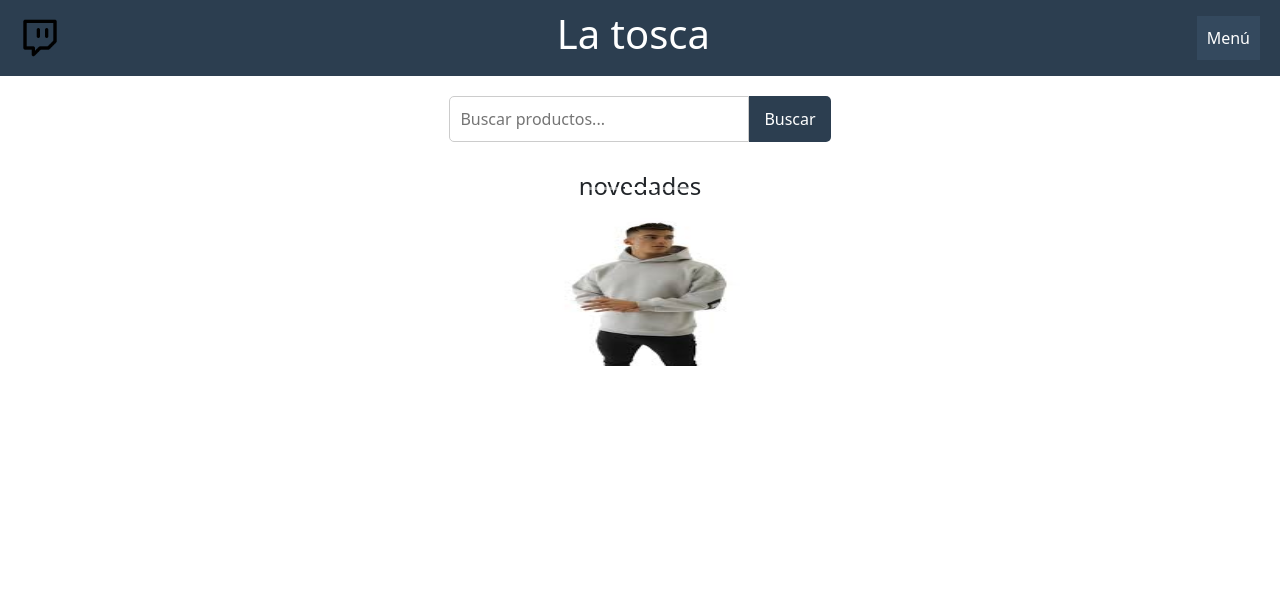
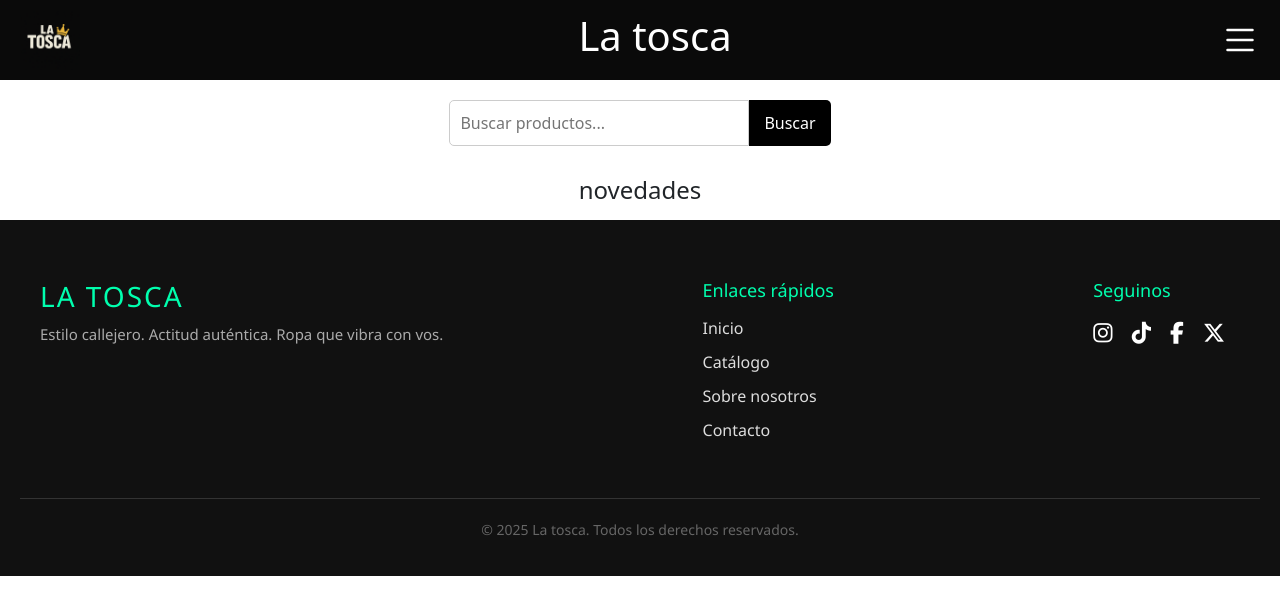
Before and after one commit to la-toscaa/maqueta, a plain HTML site: page index.html in a window 1280 px wide. Drawn offline with nearby package versions, Linux system fonts and the light colour scheme.

Commit message:
cambio de colores y formulario

```diff
--- a/estilos/style.css
+++ b/estilos/style.css
@@ -8,7 +8,7 @@
     background-color: #f9f9f9;
   }
   header {
-    background-color: #2c3e50;
+    background-color: #0a0a0a;
     color: white;
     display: flex;
     align-items: center;
@@ -21,7 +21,7 @@
     flex: 1;
   }
   .logo img {
-    height: 40px;
+    height: 60px;
     margin-right: 10px;
   }
   .logo h1 {
@@ -33,13 +33,14 @@
     display: inline-block;
   }
   .menu button {
-    background-color: #34495e;
+    background-color: #0a0a0a;
     color: white;
     padding: 10px;
     border: none;
     cursor: pointer;
     font-size: 16px;
   }
+
   .menu-contenido {
     display: none;
     position: absolute;
@@ -75,7 +76,7 @@
   .buscador button {
     padding: 10px 15px;
     border: none;
-    background-color: #2c3e50;
+    background-color: #000000;
     color: white;
     border-radius: 0 5px 5px 0;
     cursor: pointer;
@@ -97,3 +98,144 @@
     background-color: black;
     height: 150px;
 }
+
+
+/* formularrio*/
+
+
+.body_contacto {
+  font-family: Arial, sans-serif;
+  background-color: #ffffff;
+  display: flex;
+  justify-content: center;
+}
+
+.registro {
+  background-color: #000000;
+  padding: 40px;
+  border-radius: 16px;
+  box-shadow: 0 8px 16px rgba(0, 0, 0, 0.1);
+  width: 100%;
+  max-width: 400px;
+  text-align: center;
+}
+
+.registro h1 {
+  text-align: center;
+  margin-bottom: 24px;
+  color: #00ffae;
+  text-transform: capitalize;
+}
+
+.controles {
+  width: 100%;
+  padding: 12px 16px;
+  margin-bottom: 16px;
+  border: 1px solid #ccc;
+  border-radius: 8px;
+  font-size: 16px;
+  box-sizing: border-box;
+  transition: border-color 0.3s;
+}
+
+.controles:focus {
+  border-color: #042b55;
+  outline: none;
+}
+
+.boton {
+  width: 100%;
+  padding: 12px 16px;
+  background-color: #129b6f;
+  ;
+  color: white;
+  border: none;
+  border-radius: 8px;
+  font-size: 16px;
+  cursor: pointer;
+  transition: background-color 0.3s;
+}
+
+.boton:hover {
+  background-color: #0056b3;
+}
+
+
+/* footer */
+
+.footer {
+  background: #111;
+  color: #fff;
+  padding: 60px 20px 20px;
+  font-family: 'Segoe UI', sans-serif;
+}
+
+.footer-container {
+  display: flex;
+  flex-wrap: wrap;
+  justify-content: space-between;
+  max-width: 1200px;
+  margin: auto;
+  gap: 40px;
+}
+
+.footer-brand h2 {
+  font-size: 28px;
+  color: #00ffae;
+  text-transform: uppercase;
+  letter-spacing: 2px;
+}
+
+.footer-brand p {
+  margin-top: 10px;
+  color: #aaa;
+  font-size: 15px;
+}
+
+.footer-links h3,
+.footer-social h3 {
+  font-size: 18px;
+  margin-bottom: 15px;
+  color: #00ffae;
+}
+
+.footer-links ul {
+  list-style: none;
+  padding: 0;
+}
+
+.footer-links ul li {
+  margin-bottom: 10px;
+}
+
+.footer-links ul li a {
+  color: #ddd;
+  text-decoration: none;
+  transition: color 0.3s;
+}
+
+.footer-links ul li a:hover {
+  color: #00ffae;
+}
+
+.social-icons a {
+  display: inline-block;
+  margin-right: 15px;
+  font-size: 22px;
+  color: #fff;
+  transition: transform 0.3s, color 0.3s;
+}
+
+.social-icons a:hover {
+  transform: scale(1.2);
+  color: #00ffae;
+}
+
+.footer-bottom {
+  text-align: center;
+  margin-top: 40px;
+  font-size: 14px;
+  color: #666;
+  border-top: 1px solid #333;
+  padding-top: 20px;
+}
--- a/index.html
+++ b/index.html
@@ -4,19 +4,23 @@
     <meta charset="UTF-8">
     <meta name="viewport" content="width=device-width, initial-scale=1.0">
     <title>La tosca</title>
-    <link rel="icon" src = "imagenes/8666627_twitch_icon.png" type="png/icon">
+    <link rel="icon" href = "imagenes/logo/9A8210DD-DBA8-4246-82EE-9C152BEB1E00.PNG" type="image/icon">
     <link rel="stylesheet" href="estilos/style.css">
     <link href="https://cdn.jsdelivr.net/npm/bootstrap@5.3.0/dist/css/bootstrap.min.css" rel="stylesheet">
+    <link rel="stylesheet" href="https://cdnjs.cloudflare.com/ajax/libs/font-awesome/6.5.0/css/all.min.css">
+
 </head>
 <body>
-    <body>
+
         <header>
           <div class="logo">
-            <img src="imagenes/8666627_twitch_icon.png" alt="Logo de la tienda">
+            <img src="imagenes/logo/9A8210DD-DBA8-4246-82EE-9C152BEB1E00.PNG" alt="Logo de la tienda">
             <h1>La tosca</h1>
           </div>
           <div class="menu">
-            <button>Menú</button>
+            <svg xmlns="http://www.w3.org/2000/svg" width="40" height="50px" fill="currentColor" class="bi bi-list" viewBox="0 0 16 16">
+              <path fill-rule="evenodd" d="M2.5 12a.5.5 0 0 1 .5-.5h10a.5.5 0 0 1 0 1H3a.5.5 0 0 1-.5-.5m0-4a.5.5 0 0 1 .5-.5h10a.5.5 0 0 1 0 1H3a.5.5 0 0 1-.5-.5m0-4a.5.5 0 0 1 .5-.5h10a.5.5 0 0 1 0 1H3a.5.5 0 0 1-.5-.5"/>
+            </svg>
             <div class="menu-contenido">
               <a href="index.html">Inicio</a>
               <a href="productos.html">Productos</a>
@@ -32,7 +36,7 @@
         </div>
 
         <h2 class="carrusel-titulo">novedades</h2>
-
+        <!--
         <div id="carouselExampleIndicators" class="carousel slide mx-auto" data-bs-ride="carousel" data-bs-interval="3000" style="max-width: 350px;">
           <div class="carrusel-inner">
             <div class="carousel-item active">
@@ -59,6 +63,42 @@
             <span class="visually-hidden">Siguiente</span>
           </button>
         </div>
+        -->
+
+
+        <footer class="footer">
+          <div class="footer-container">
+            <div class="footer-brand">
+              <h2>La tosca</h2>
+              <p>Estilo callejero. Actitud auténtica. Ropa que vibra con vos.</p>
+            </div>
+
+            <div class="footer-links">
+              <h3>Enlaces rápidos</h3>
+              <ul>
+                <li><a href="index.html">Inicio</a></li>
+                <li><a href="productos.html">Catálogo</a></li>
+                <li><a href="sobre_nosotros.html">Sobre nosotros</a></li>
+                <li><a href="contacto.html">Contacto</a></li>
+              </ul>
+            </div>
+
+            <div class="footer-social">
+              <h3>Seguinos</h3>
+              <div class="social-icons">
+                <a href="#"><i class="fab fa-instagram"></i></a>
+                <a href="#"><i class="fab fa-tiktok"></i></a>
+                <a href="#"><i class="fab fa-facebook-f"></i></a>
+                <a href="#"><i class="fab fa-x-twitter"></i></a>
+              </div>
+            </div>
+          </div>
+
+          <div class="footer-bottom">
+            <p>&copy; 2025 La tosca. Todos los derechos reservados.</p>
+          </div>
+        </footer>
+
 
         <script src="https://cdn.jsdelivr.net/npm/bootstrap@5.3.0/dist/js/bootstrap.bundle.min.js"></script>
 </body>
```
Also changed, not shown: contacto.html (+3 -2 lines), imagenes/logo/9A8210DD-DBA8-4246-82EE-9C152BEB1E00.PNG (added).
